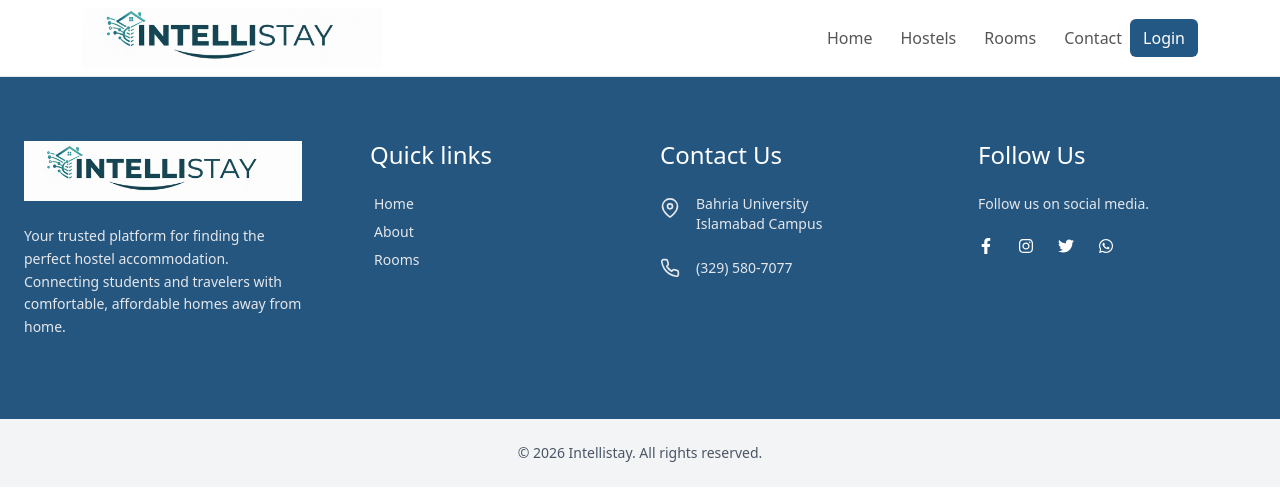
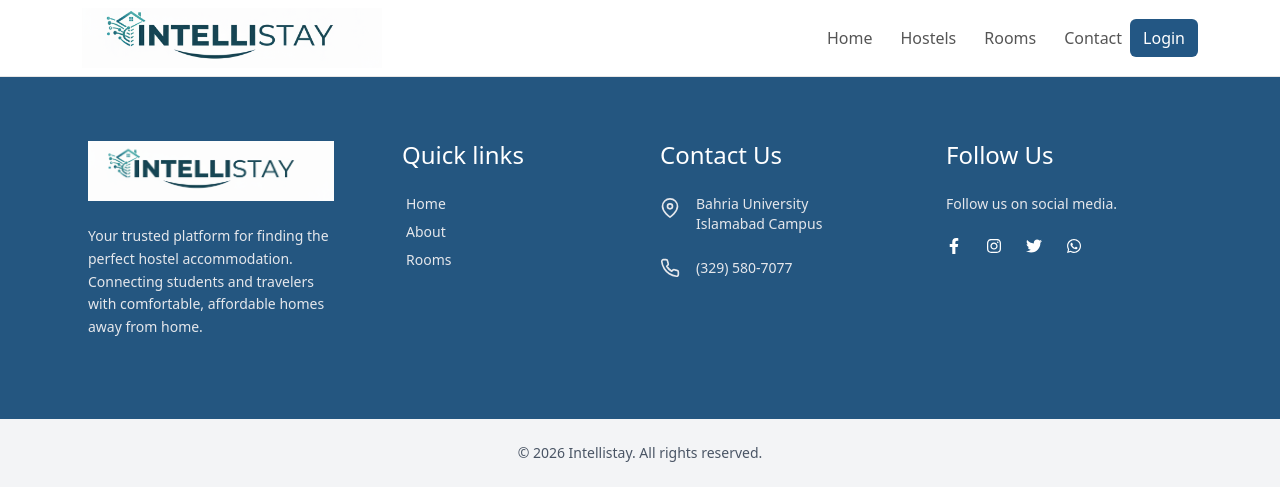
Before and after one commit to hasanFullstack/Intellistay, a React (Vite) app in the folder frontend/: page /login in a window 1280 px wide. Shown: the top 500 px of the page. Built offline with nearby package versions, Linux system fonts and the light colour scheme.

Commit message:
check submission by hasan

```diff
--- a/frontend/components/footer.jsx
+++ b/frontend/components/footer.jsx
@@ -9,7 +9,7 @@
 const Footer = () => {
   return (
     <footer className="bg-[#245680] text-white">
-      <div className="max-w-7xl mx-auto px-6 py-16 grid grid-cols-1 md:grid-cols-2 lg:grid-cols-4 gap-10">
+      <div className="max-w-6xl mx-auto px-6 py-16 grid grid-cols-1 md:grid-cols-2 lg:grid-cols-4 gap-10">
         {/* Brand */}
         <div>
           <div className="flex items-center gap-3 mb-4">
```
